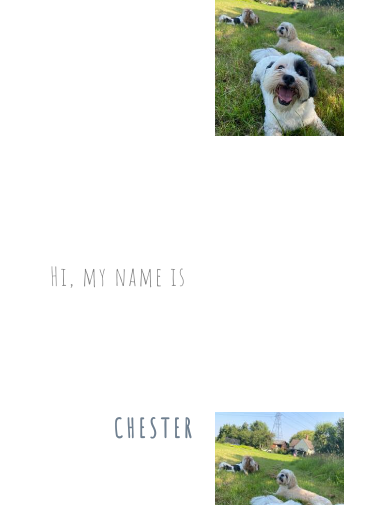
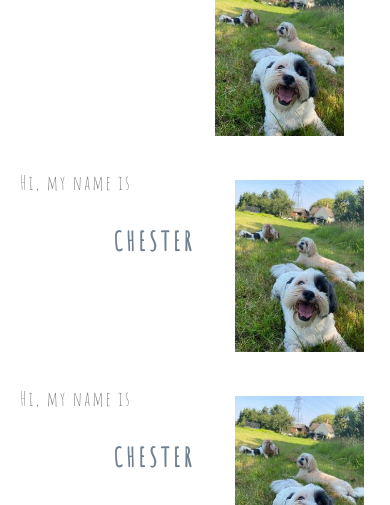
Before and after one commit to SadekRahman/Project-Portfolio-1, a plain HTML site: page meet_the_doggos.html in a window 390 px wide. Shown: the part 339-844 px from the top of the page. Drawn offline with Linux system fonts and the light colour scheme.

Commit message:
added mobile layout for second page

```diff
--- a/assets/css/style.css
+++ b/assets/css/style.css
@@ -215,3 +215,10 @@ div > p {
         font-size: 110%;
     }
 }
+/* media-queries for 705px and below */
+@media screen and (max-width: 705px) {
+    div > p {
+        font-size: 20px;
+        margin: 10px 0px 10px 20px;
+    }
+}
```
